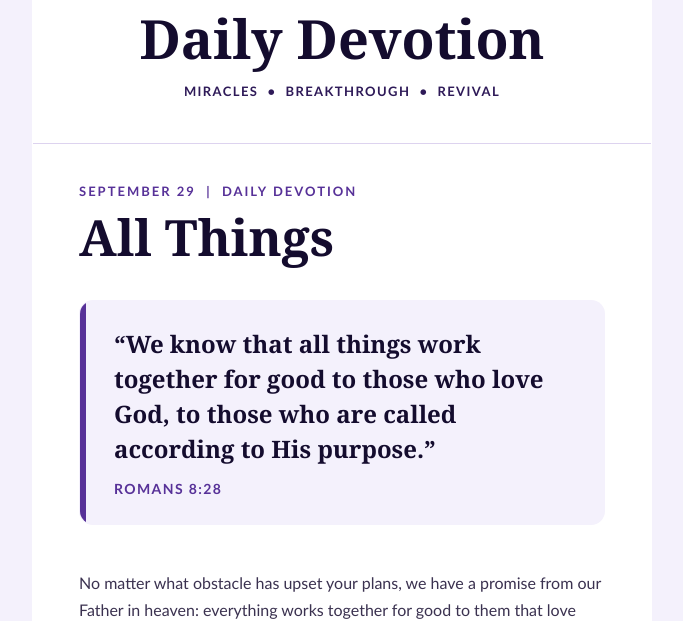
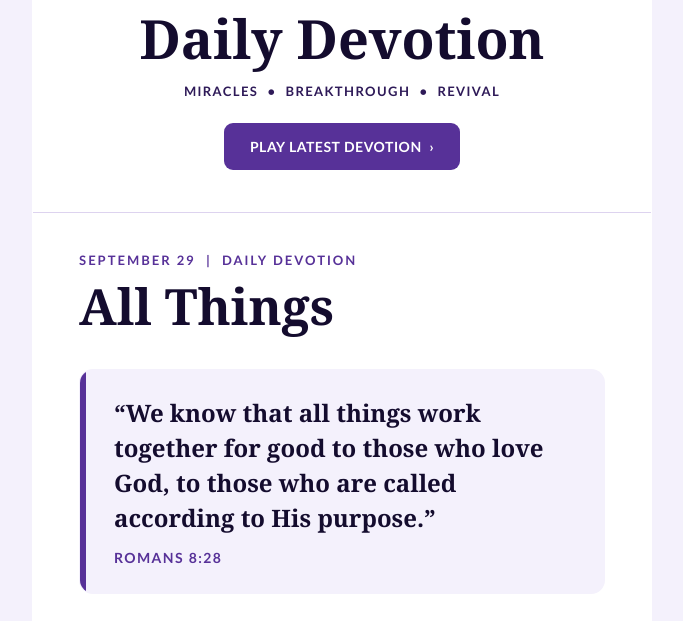
Before and after one commit to firebrandnation-dev/rodparsley-daily-devotion-email-3, a plain HTML site: page index.html in a window 1280 px wide. Shown: the part 186-807 px from the top of the page, without its empty margins (298-981 px from the left). Drawn offline with Linux system fonts and the light colour scheme.

Commit message:
Add top latest devotion button

```diff
--- a/index.html
+++ b/index.html
@@ -47,6 +47,13 @@
               <p style="margin:0 0 12px; font-family:Calibri,Arial,sans-serif; font-size:12px; line-height:18px; font-weight:700; letter-spacing:3px; color:#573198; text-transform:uppercase;">World Harvest Church</p>
               <h1 class="hero-title" style="margin:0 0 14px; font-family:Georgia,'Times New Roman',serif; font-size:54px; line-height:58px; font-weight:700; color:#140C2E;">Daily Devotion</h1>
               <p style="margin:0; font-family:Calibri,Arial,sans-serif; font-size:13px; line-height:20px; font-weight:700; letter-spacing:1.4px; color:#2E1A58; text-transform:uppercase;">Miracles &nbsp;&bull;&nbsp; Breakthrough &nbsp;&bull;&nbsp; Revival</p>
+              <table role="presentation" cellspacing="0" cellpadding="0" border="0" style="margin:22px auto 0;">
+                <tr>
+                  <td bgcolor="#573198" style="border-radius:9px; mso-padding-alt:14px 26px;">
+                    <a href="https://www.youtube.com/watch?is=38rDG5cv5GAPxAqP&amp;v=rFERDs0NF4c&amp;feature=youtu.be" target="_blank" style="display:inline-block; padding:14px 26px; border-radius:9px; font-family:Calibri,Arial,sans-serif; font-size:14px; line-height:19px; font-weight:700; letter-spacing:.5px; color:#FFFFFF; text-decoration:none; text-transform:uppercase;">Play Latest Devotion&nbsp;&nbsp;&rsaquo;</a>
+                  </td>
+                </tr>
+              </table>
             </td>
           </tr>
 
```
Also changed, not shown: campaign-notes.txt, 1 other file.
